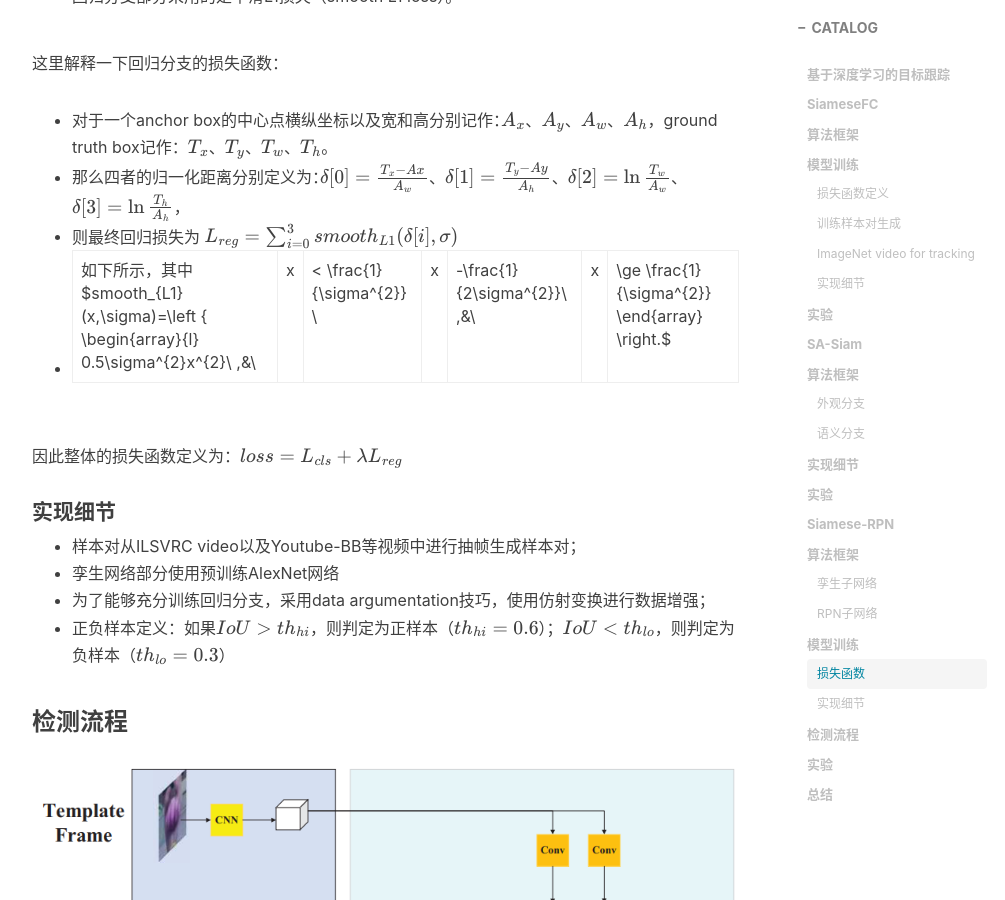
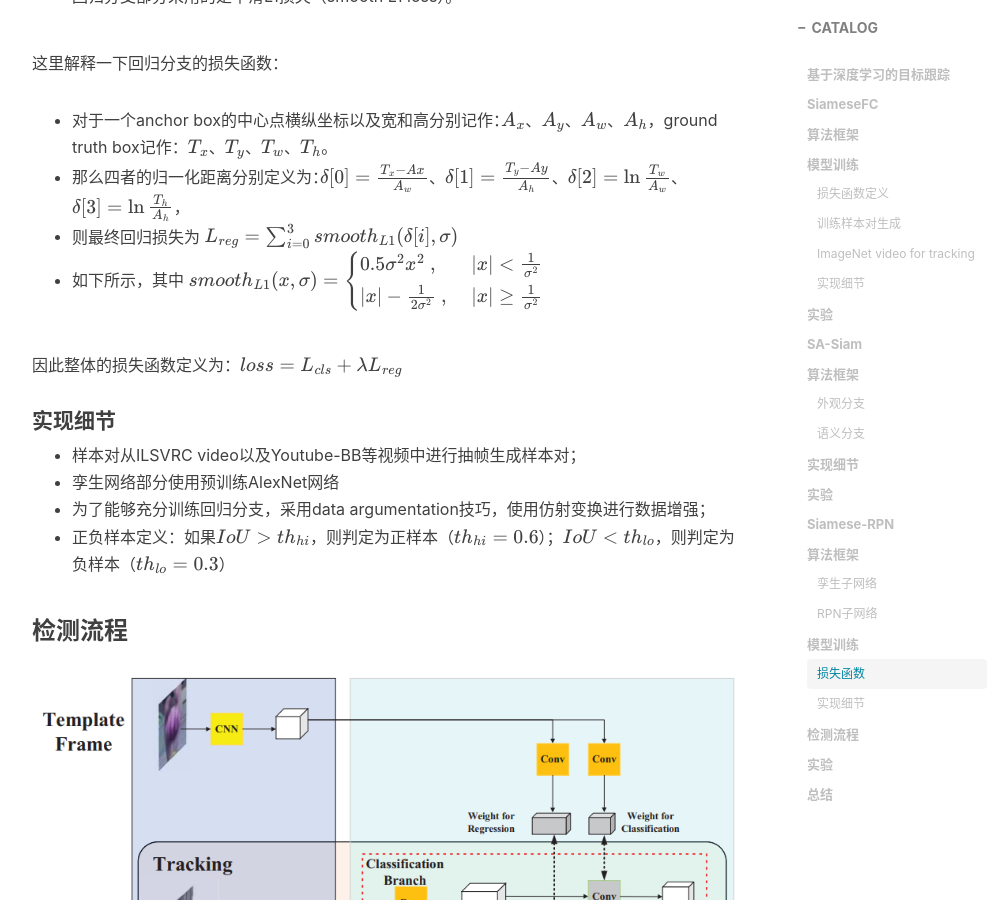
Before and after one commit to alistarhu/alistarhu.github.io, a Jekyll site: the page built from _posts/2018-07-22-myTracking.md, in a window 1280 px wide and 900 px high, scrolled down 9443 px. Shown: the whole window, without its empty margins (233-1238 px from the left). Built offline with Jekyll 4.4.1, drawn with Linux system fonts in a browser that asks for light colours; nearby versions of some CDN libraries; formulas are drawn with MathJax 3; comment, search, counter and statistics services are not loaded.

```diff
--- a/_posts/2018-07-22-myTracking.md
+++ b/_posts/2018-07-22-myTracking.md
@@ -202,7 +202,8 @@ $$ A^{reg}_{w\times h \times 4k}=[ \varphi(z)]_{reg} * [ \varphi(z)]_{reg} $$
 - 对于一个anchor box的中心点横纵坐标以及宽和高分别记作：$A_{x}$、$A_{y}$、$A_{w}$、$A_{h}$，ground truth box记作：$T_{x}$、$T_{y}$、$T_{w}$、$T_{h}$。
 - 那么四者的归一化距离分别定义为：$\delta[0]=\frac{T_{x}-A{x}}{A_{w}}$、$\delta[1]=\frac{T_{y}-A{y}}{A_{h}}$、$\delta[2]=\ln\frac{T_w}{A_w}$、$\delta[3]=\ln\frac{T_h}{A_h}$，
 - 则最终回归损失为 $L_{reg}=\sum_{i=0}^{3}smooth_{L1}(\delta[i],\sigma)$
-- 如下所示，其中$smooth_{L1}(x,\sigma)=\left \{ \begin{array}{l} 0.5\sigma^{2}x^{2}\ ,&\ |x| < \frac{1}{\sigma^{2}} \\ |x|-\frac{1}{2\sigma^{2}}\ ,&\ |x| \ge \frac{1}{\sigma^{2}} \end{array} \right.$
+- 如下所示，其中
+$$smooth_{L1}(x,\sigma)=\left \{ \begin{array}{l} 0.5\sigma^{2}x^{2}\ ,&\ |x| < \frac{1}{\sigma^{2}} \\ |x|-\frac{1}{2\sigma^{2}}\ ,&\ |x| \ge \frac{1}{\sigma^{2}} \end{array} \right.$$
 
 因此整体的损失函数定义为：$loss=L_{cls}+\lambda L_{reg}$
 
```
